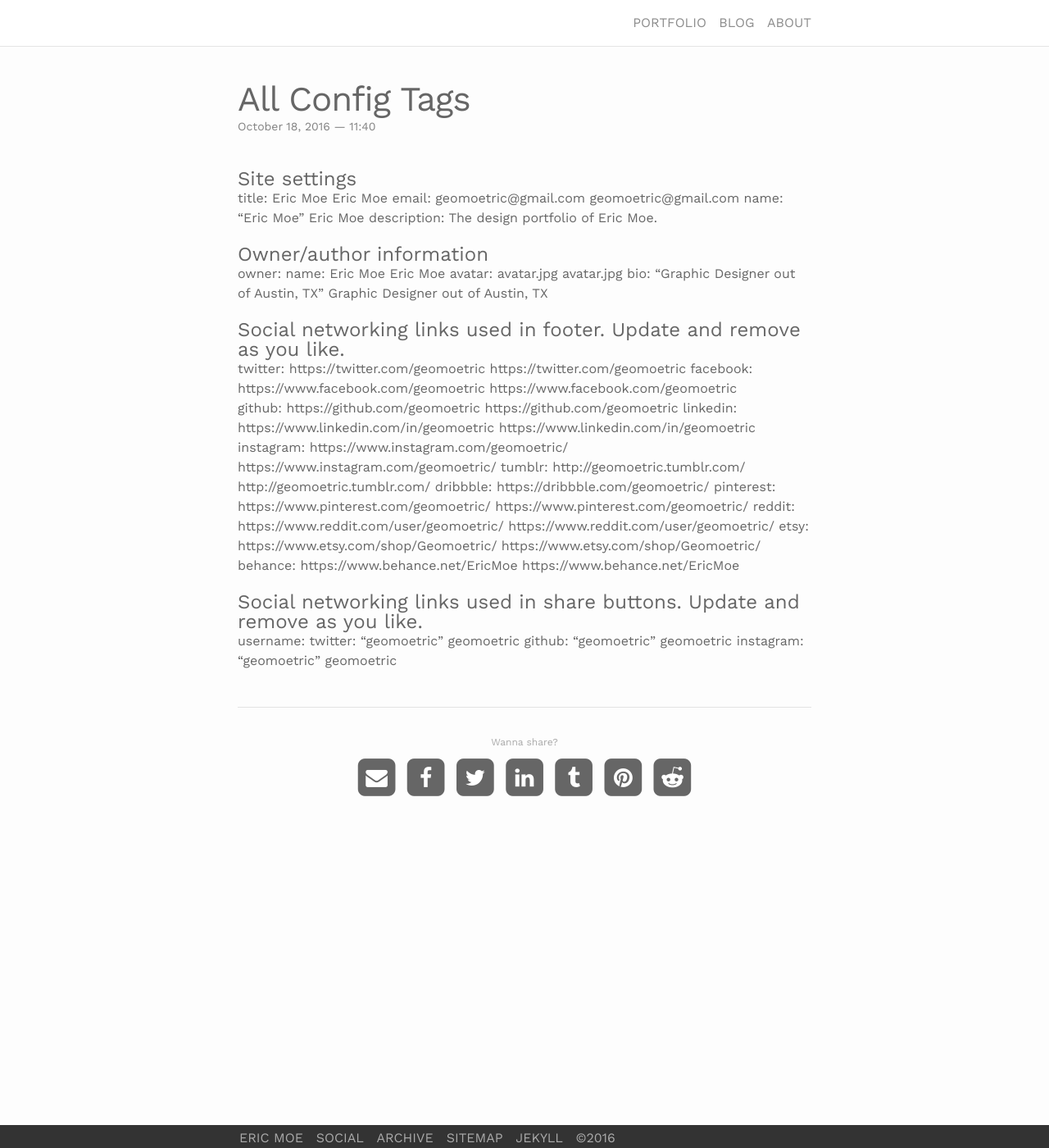
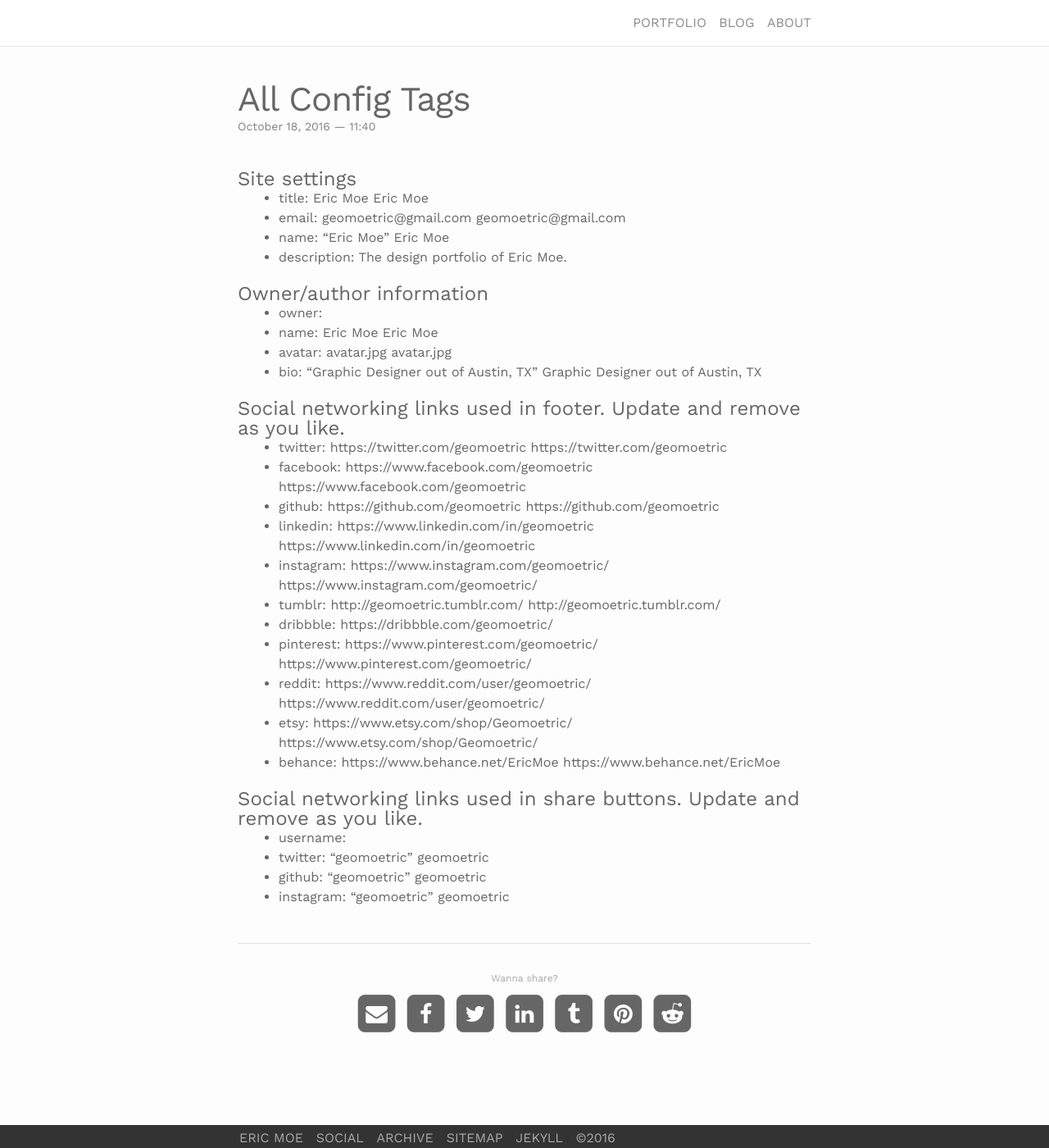
Before and after one commit to ericmoe/ericmoe.github.io, a Jekyll site: the page built from _posts/2016-10-18-All-Config-Tags.md, in a window 1280 px wide and 1400 px high. Shown: the whole window at 82% size. Built offline with Jekyll 4.4.1, drawn with Linux system fonts in a browser that asks for light colours; nearby versions of some CDN libraries.

```diff
--- a/_posts/2016-10-18-All-Config-Tags.md
+++ b/_posts/2016-10-18-All-Config-Tags.md
@@ -7,32 +7,32 @@ share: facebook twitter linkedin
 ---
 
 # Site settings {{ site._____ }}
-title: Eric Moe {{ site.title }}
-email:  geomoetric@gmail.com {{ site.email }}
-name: "Eric Moe" {{ site.name }}
-description: The design portfolio of Eric Moe. {{ site.descritption }}
+- title: Eric Moe {{ site.title }}
+- email:  geomoetric@gmail.com {{ site.email }}
+- name: "Eric Moe" {{ site.name }}
+- description: The design portfolio of Eric Moe. {{ site.descritption }}
 
 # Owner/author information
-owner:
-  name: Eric Moe  {{ site.owner.name }}
-  avatar: avatar.jpg  {{ site.owner.avatar }}
-  bio:  "Graphic Designer out of Austin, TX"  {{ site.owner.bio }}
+- owner:
+ - name: Eric Moe  {{ site.owner.name }}
+ - avatar: avatar.jpg  {{ site.owner.avatar }}
+ - bio:  "Graphic Designer out of Austin, TX"  {{ site.owner.bio }}
 
 # Social networking links used in footer. Update and remove as you like.
-  twitter:     https://twitter.com/geomoetric  {{ site.owner.twitter }}
-  facebook:    https://www.facebook.com/geomoetric {{ site.owner.facebook }}
-  github:       https://github.com/geomoetric {{ site.owner.github }}
-  linkedin:       https://www.linkedin.com/in/geomoetric {{ site.owner.linkedin }}
-  instagram:      https://www.instagram.com/geomoetric/ {{ site.owner.instagram }}
-  tumblr:     http://geomoetric.tumblr.com/ {{ site.owner.tumblr }}
-  dribbble:     https://dribbble.com/geomoetric/ {{ site.owner.dribble }}
-  pinterest:    https://www.pinterest.com/geomoetric/ {{ site.owner.pinterest }}
-  reddit:     https://www.reddit.com/user/geomoetric/ {{ site.owner.reddit }}
-  etsy:       https://www.etsy.com/shop/Geomoetric/ {{ site.owner.etsy }}
-  behance: https://www.behance.net/EricMoe  {{ site.owner.behance }}
+  - twitter:     https://twitter.com/geomoetric  {{ site.owner.twitter }}
+  - facebook:    https://www.facebook.com/geomoetric {{ site.owner.facebook }}
+  - github:       https://github.com/geomoetric {{ site.owner.github }}
+  - linkedin:       https://www.linkedin.com/in/geomoetric {{ site.owner.linkedin }}
+  - instagram:      https://www.instagram.com/geomoetric/ {{ site.owner.instagram }}
+  - tumblr:     http://geomoetric.tumblr.com/ {{ site.owner.tumblr }}
+  - dribbble:     https://dribbble.com/geomoetric/ {{ site.owner.dribble }}
+  - pinterest:    https://www.pinterest.com/geomoetric/ {{ site.owner.pinterest }}
+  - reddit:     https://www.reddit.com/user/geomoetric/ {{ site.owner.reddit }}
+  - etsy:       https://www.etsy.com/shop/Geomoetric/ {{ site.owner.etsy }}
+  - behance: https://www.behance.net/EricMoe  {{ site.owner.behance }}
 
 # Social networking links used in share buttons. Update and remove as you like.
-username:
-  twitter:      "geomoetric" {{ site.username.twitter }}
-  github:     "geomoetric" {{ site.username.github }}
-  instagram:      "geomoetric" {{ site.username.instagram }}
+- username:
+ -  twitter:      "geomoetric" {{ site.username.twitter }}
+ - github:     "geomoetric" {{ site.username.github }}
+ - instagram:      "geomoetric" {{ site.username.instagram }}
```
